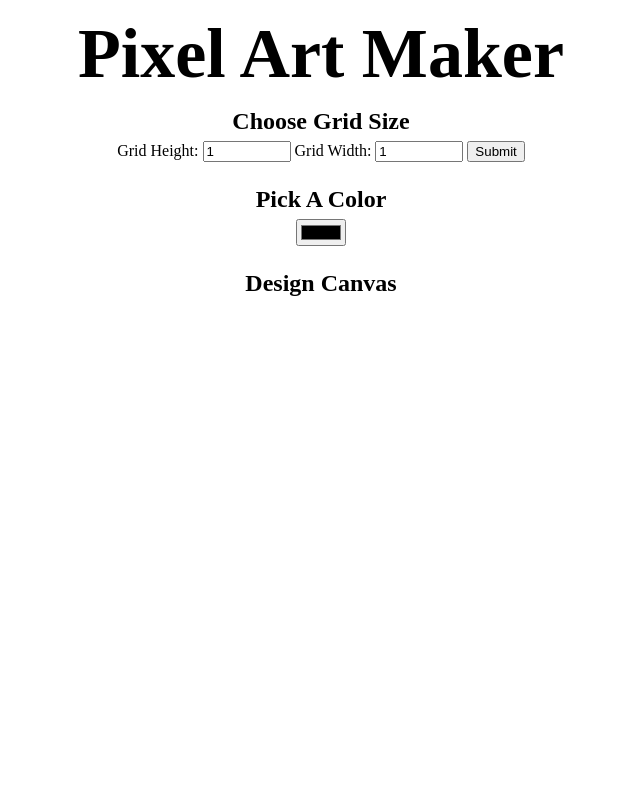
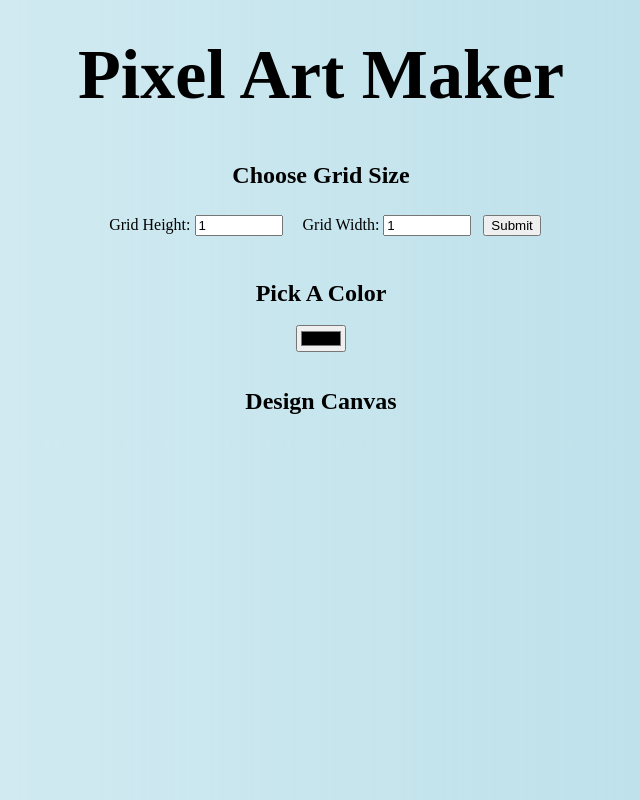
Before and after one commit to SondosSamii/Pixel-Art-Maker, a plain HTML site: page index.html in a window 1280 px wide. Shown: the whole page, without its empty margins (319-959 px from the left). Drawn offline with Linux system fonts and the light colour scheme; a web font is replaced by a local one.

Commit message:
style: Some changes in CSS style

```diff
--- a/css/styles.css
+++ b/css/styles.css
@@ -1,19 +1,26 @@
 body {
   text-align: center;
   font-family: 'ZCOOL XiaoWei', serif;
+  background: linear-gradient(90deg, rgba(181,221,232,0.5), rgba(181,221,232,1))
 }
 
 h1 {
   font-size: 70px;
-  margin: 0.2em;
+  margin: 0.5em 0.2em;
 }
 
 h2 {
   margin: 1em 0 0.25em;
+  padding: 0.5em;
 }
 
 h2:first-of-type {
   margin-top: 0.5em;
+}
+
+.form-group {
+  display: inline-block;
+  padding: 0.5em;
 }
 
 table,
@@ -38,3 +45,10 @@ td {
 input[type="number"] {
   width: 6em;
 }
+
+@media screen and (max-width: 600px) {
+  h1 {
+    font-size: 40px;
+    margin: 0.7em 0.2em;
+  }
+}
--- a/index.html
+++ b/index.html
@@ -13,9 +13,14 @@
 
     <h2>Choose Grid Size</h2>
     <form id="sizePicker">
-        Grid Height:
-        <input type="number" id="inputHeight" name="height" min="1" value="1"> Grid Width:
-        <input type="number" id="inputWidth" name="width" min="1" value="1">
+        <div class="form-group">
+            <label>Grid Height:</label>
+            <input type="number" id="inputHeight" name="height" min="1" value="1">
+        </div>
+        <div class="form-group">
+            <label>Grid Width:</label>
+            <input type="number" id="inputWidth" name="width" min="1" value="1">
+        </div>
         <input type="submit">
     </form>
 
```
